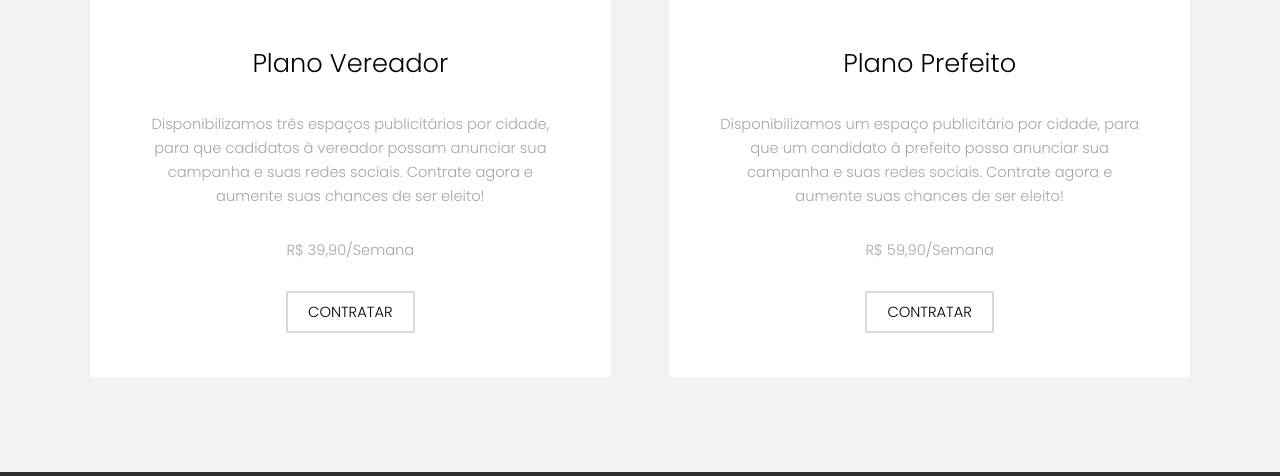
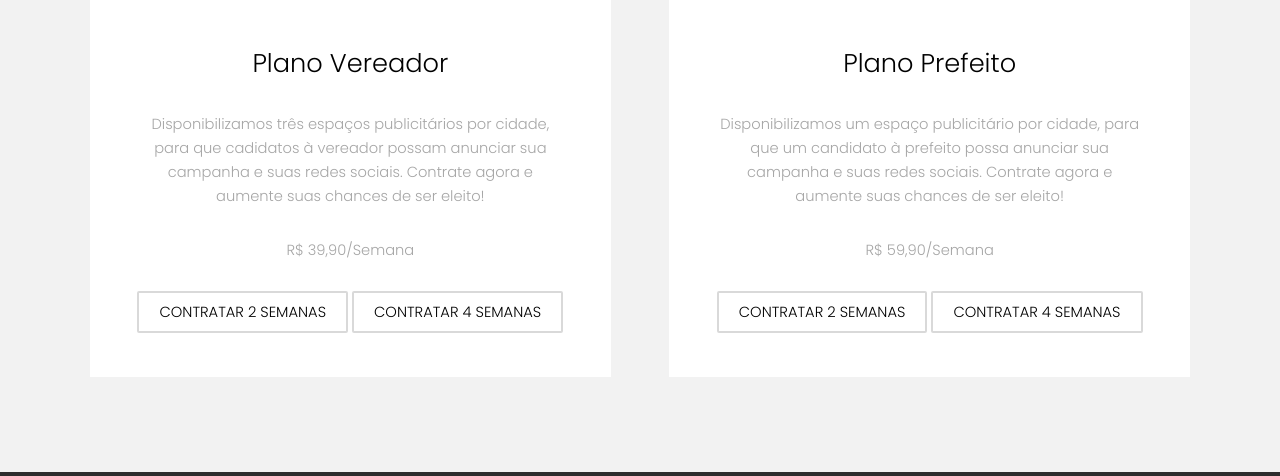
Before and after one commit to jonribeiro23/minhaurna, a CodeIgniter app: page /listar_cidades/anuncie-conosco in a window 1280 px wide. Shown: the part 1834-2310 px from the top of the page. Run offline with CodeIgniter, Linux system fonts and the light colour scheme; grey boxes are pictures that could not be loaded.

Commit message:
colocando botao de planos na pag de anuncios

```diff
--- a/application/config/config.php
+++ b/application/config/config.php
@@ -24,8 +24,8 @@ defined('BASEPATH') OR exit('No direct script access allowed');
 |
 */
 
-// $config['base_url'] = 'http://localhost/minha-urna';
-$config['base_url'] = 'https://minhaurna.com.br';
+$config['base_url'] = 'http://localhost/minha-urna';
+// $config['base_url'] = 'https://minhaurna.com.br';
 
 /*
 |--------------------------------------------------------------------------
--- a/application/views/anuncios/anuncios.php
+++ b/application/views/anuncios/anuncios.php
@@ -109,7 +109,8 @@
 						<p>Disponibilizamos três espaços publicitários por cidade, para que cadidatos à vereador possam anunciar sua campanha e suas redes sociais. Contrate agora e aumente suas chances de ser eleito!</p>
 						<p> R$ 39,90/Semana</p>
 						<footer class="align-center">
-							<a href="#" class="button alt">Contratar</a>
+							<a href="#" class="button alt">Contratar 2 Semanas</a>
+							<a href="#" class="button alt">Contratar 4 Semanas</a>
 						</footer>
 					</div>
 				</div>
@@ -127,7 +128,8 @@
 						<p>Disponibilizamos um espaço publicitário por cidade, para que um candidato à prefeito possa anunciar sua campanha e suas redes sociais. Contrate agora e aumente suas chances de ser eleito!</p>
 						<p> R$ 59,90/Semana</p>
 						<footer class="align-center">
-							<a href="#" class="button alt">Contratar</a>
+							<a href="#" class="button alt">Contratar 2 Semanas</a>
+							<a href="#" class="button alt">Contratar 4 Semanas</a>
 						</footer>
 					</div>
 				</div>
--- a/application/views/simulador/contagem-votos.php
+++ b/application/views/simulador/contagem-votos.php
@@ -11,6 +11,8 @@
 		</div>
 	</article>
 </section>
+
+<!-- <?php var_dump($data); ?> -->
 
 <!-- One -->
 <section id="one" class="wrapper style2">
```
